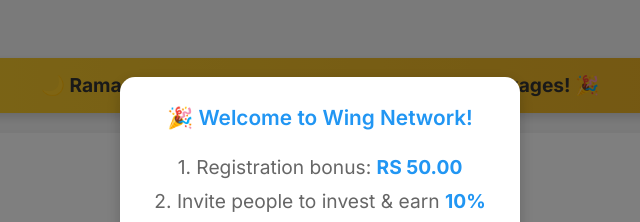
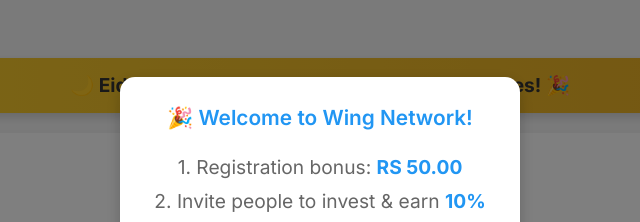
Before and after one commit to Tayyab-cod7/Wing, a plain HTML site: page frontend/public/basic.html in a window 1280 px wide. Shown: the part 146-368 px from the top of the page, 320-960 px from the left. Drawn offline with Linux system fonts and the light colour scheme; no server answers; sample sign-in values are in the browser's storage.

Commit message:
Your commit message

```diff
--- a/frontend/public/basic.html
+++ b/frontend/public/basic.html
@@ -467,7 +467,7 @@
         <div id="homePage" class="page active">
             <div class="home-container">
                 <div class="ramadan-banner">
-                    <p>🌙 Ramadan Special Offer! Get <b>10% OFF</b> on all packages! 🎉</p>
+                    <p>🌙 Eid Special Offer! Get <b>10% OFF</b> on all packages! 🎉</p>
                 </div>
 
                 <div class="balance-display" style="background: #fff; padding: 15px; border-radius: 10px; margin-bottom: 20px; text-align: center;">
```
Also changed, not shown: frontend/public/earn.html (+1 -1 lines), frontend/public/premium.html (+1 -1 lines), frontend/public/pro.html (+1 -1 lines).
